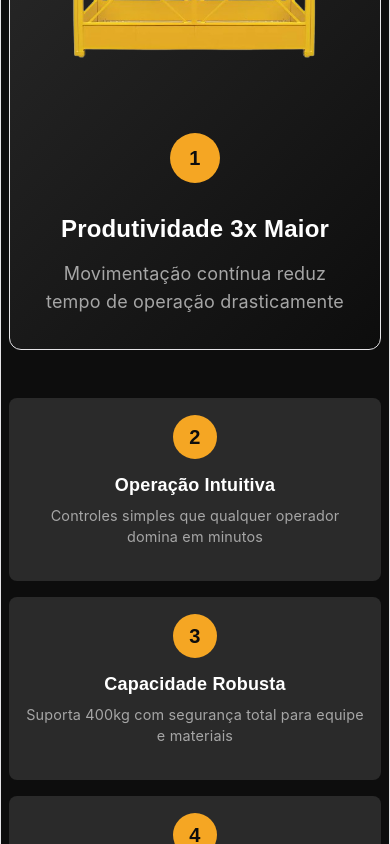
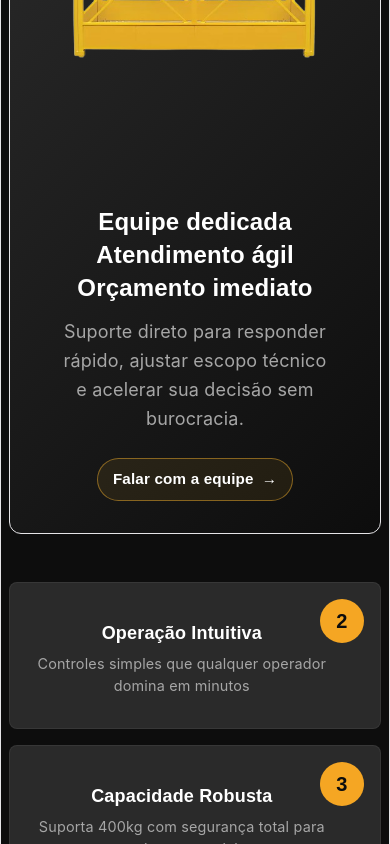
Before and after one commit to kaykyrugani/toplocacoes, a React (Vite) app: page /balancim-eletrico in a window 390 px wide. Shown: the part 1500-2344 px from the top of the page. Built offline with nearby package versions, Linux system fonts and the light colour scheme.

Commit message:
att difrenciais da empresa

```diff
--- a/src/components/sections/ProductSummary.css
+++ b/src/components/sections/ProductSummary.css
@@ -31,6 +31,7 @@
 }
 
 .product-summary__featured {
+  position: relative;
   display: grid;
   grid-template-columns: 1fr 2fr;
   gap: var(--space-xl);
@@ -38,6 +39,13 @@
   padding: var(--space-xl);
   border-radius: var(--radius-lg);
   border: 1px solid var(--border);
+  transition: transform 0.45s ease, box-shadow 0.45s ease, border-color 0.45s ease;
+}
+
+.product-summary__featured:hover {
+  transform: translateY(-6px);
+  border-color: rgba(255, 184, 46, 0.45);
+  box-shadow: 0 24px 40px -24px rgba(0, 0, 0, 0.65);
 }
 
 .featured-card__image {
@@ -50,6 +58,12 @@
   width: 100%;
   height: 100%;
   object-fit: cover;
+  transform: scale(1);
+  transition: transform 0.55s ease;
+}
+
+.product-summary__featured:hover .featured-card__image img {
+  transform: scale(1.045);
 }
 
 .featured-card__content {
@@ -57,9 +71,15 @@
   flex-direction: column;
   gap: var(--space-md);
   padding: var(--space-md);
+  padding-top: calc(var(--space-md) + 0.25rem);
+  padding-right: calc(var(--space-xl) + 3.25rem);
 }
 
 .featured-icon {
+  position: absolute;
+  top: 1.5rem;
+  right: 1.5rem;
+  margin: 0;
   background: linear-gradient(135deg, var(--primary), var(--primary-dark));
   width: 64px;
   height: 64px;
@@ -71,6 +91,34 @@
   font-weight: 700;
   color: var(--text);
   margin: 0;
+  display: inline-flex;
+  flex-direction: column;
+  align-items: flex-start;
+  gap: 0.25rem;
+}
+
+.featured-card__title-line {
+  position: relative;
+  display: inline-block;
+  width: fit-content;
+}
+
+.featured-card__title-line::after {
+  content: '';
+  position: absolute;
+  left: 0;
+  bottom: -0.1em;
+  width: 100%;
+  height: 2px;
+  background: linear-gradient(90deg, var(--primary), rgba(255, 184, 46, 0.2));
+  transform: scaleX(0);
+  transform-origin: left center;
+  transition: transform 0.4s ease;
+  transition-delay: var(--line-delay, 0ms);
+}
+
+.product-summary__featured:hover .featured-card__title-line::after {
+  transform: scaleX(1);
 }
 
 .featured-card__description {
@@ -79,6 +127,45 @@
   color: var(--text-secondary);
   line-height: 1.6;
   margin: 0;
+}
+
+.featured-card__cta {
+  margin-top: var(--space-sm);
+  display: inline-flex;
+  align-items: center;
+  gap: 0.5rem;
+  width: fit-content;
+  padding: 0.6rem 0.95rem;
+  border-radius: 999px;
+  border: 1px solid rgba(255, 184, 46, 0.45);
+  background: rgba(255, 184, 46, 0.08);
+  color: var(--text);
+  font-family: var(--font-sub);
+  font-size: 0.95rem;
+  font-weight: 600;
+  text-decoration: none;
+  transition: border-color 0.35s ease, background-color 0.35s ease, transform 0.35s ease, box-shadow 0.35s ease;
+}
+
+.featured-card__cta:hover {
+  border-color: rgba(255, 184, 46, 0.8);
+  background: rgba(255, 184, 46, 0.14);
+  transform: translateY(-1px);
+  box-shadow: 0 10px 22px -14px rgba(255, 184, 46, 0.75);
+}
+
+.featured-card__cta:focus-visible {
+  outline: 2px solid var(--primary);
+  outline-offset: 2px;
+}
+
+.featured-card__cta-icon {
+  display: inline-block;
+  transition: transform 0.3s ease;
+}
+
+.featured-card__cta:hover .featured-card__cta-icon {
+  transform: translateX(4px);
 }
 
 .product-summary__secondary {
@@ -91,23 +178,28 @@
 
 .secondary-card,
 .benefit-card {
+  position: relative;
   background-color: var(--surface);
   padding: var(--space-lg);
+  padding-top: calc(var(--space-lg) + 1.7rem);
+  padding-right: calc(var(--space-lg) + 2rem);
   border-radius: var(--radius-md);
   text-align: center;
-  transition: transform 0.3s ease, box-shadow 0.3s ease;
-  border: 1px solid transparent;
+  transition: transform 0.35s ease, box-shadow 0.35s ease, border-color 0.35s ease;
+  border: 1px solid rgba(255, 255, 255, 0.06);
 }
 
 .secondary-card:hover,
 .benefit-card:hover {
-  transform: translateY(-4px);
-  border-color: var(--primary);
-  box-shadow: 0 20px 25px -5px rgba(0, 0, 0, 0.3);
+  transform: translateY(-3px);
+  border-color: rgba(255, 184, 46, 0.38);
+  box-shadow: 0 16px 26px -18px rgba(0, 0, 0, 0.7);
 }
 
 .secondary-card {
   padding: var(--space-md);
+  padding-top: calc(var(--space-md) + 1.7rem);
+  padding-right: calc(var(--space-md) + 2rem);
 }
 
 .secondary-card .benefit-card__icon {
@@ -124,6 +216,9 @@
 }
 
 .benefit-card__icon {
+  position: absolute;
+  top: 1.5rem;
+  right: 1.5rem;
   width: 50px;
   height: 50px;
   background-color: var(--primary);
@@ -131,7 +226,7 @@
   display: flex;
   align-items: center;
   justify-content: center;
-  margin: 0 auto var(--space-md);
+  margin: 0;
 }
 
 .benefit-card__number {
@@ -149,6 +244,21 @@
   margin-bottom: var(--space-sm);
 }
 
+.benefit-card__title-text {
+  position: relative;
+  display: inline;
+  background-image: linear-gradient(var(--primary), var(--primary));
+  background-repeat: no-repeat;
+  background-size: 0% 2px;
+  background-position: 0 100%;
+  transition: background-size 0.35s ease;
+}
+
+.secondary-card:hover .benefit-card__title-text,
+.benefit-card:hover .benefit-card__title-text {
+  background-size: 100% 2px;
+}
+
 .benefit-card__description {
   font-family: var(--font-body);
   font-size: 0.95rem;
@@ -164,6 +274,38 @@
 
   .featured-card__content {
     padding: 0;
+    padding-top: 4.8rem;
+    padding-right: 1.25rem;
+    padding-left: 1.25rem;
+  }
+
+  .featured-card__title {
+    align-items: center;
+  }
+
+  .featured-card__cta {
+    margin-inline: auto;
+  }
+
+  .featured-icon {
+    top: 1.25rem;
+    right: 1.25rem;
+  }
+
+  .benefit-card__icon {
+    top: 1.25rem;
+    right: 1.25rem;
+  }
+
+  .secondary-card,
+  .benefit-card {
+    padding-top: calc(var(--space-lg) + 1.5rem);
+    padding-right: calc(var(--space-lg) + 1.75rem);
+  }
+
+  .secondary-card {
+    padding-top: calc(var(--space-md) + 1.5rem);
+    padding-right: calc(var(--space-md) + 1.75rem);
   }
 }
 
@@ -188,6 +330,24 @@
   .secondary-card,
   .benefit-card {
     padding: var(--space-md);
+    padding-top: calc(var(--space-md) + 1.5rem);
+    padding-right: calc(var(--space-md) + 1.65rem);
+  }
+
+  .featured-card__content {
+    padding-top: 4.7rem;
+    padding-right: 1rem;
+    padding-left: 1rem;
+  }
+
+  .featured-icon {
+    top: 1rem;
+    right: 1rem;
+  }
+
+  .benefit-card__icon {
+    top: 1rem;
+    right: 1rem;
   }
 
   .featured-card__title {
--- a/src/components/sections/ProductSummary.jsx
+++ b/src/components/sections/ProductSummary.jsx
@@ -1,49 +1,71 @@
 import React from 'react'
 import Container from '../ui/Container'
-import SectionTitle from '../ui/SectionTitle'
 import './ProductSummary.css'
 
 const ProductSummary = ({ content }) => {
   const featuredItem = content.benefits[0]
   const secondaryItems = content.benefits.slice(1)
   const featuredImage = content.gallery?.[0]?.image || '/src/assets/images/baMan.png'
+  const featuredTitleLines = featuredItem.title.split('|').map((line) => line.trim())
 
   return (
-    <section className="product-summary">
+    <section className="product-summary" aria-labelledby="product-summary-title">
       <Container>
         <div className="product-summary__header">
-          <h2 className="product-summary__title">{content.title}</h2>
+          <h2 id="product-summary-title" className="product-summary__title">{content.title}</h2>
           <p className="product-summary__description">{content.description}</p>
         </div>
 
         <div className="product-summary__content">
-          {/* Featured Card */}
-          <div className="product-summary__featured">
+          <article className="product-summary__featured" aria-label={`Destaque: ${featuredTitleLines.join(' ')}`}>
             <div className="featured-card__image">
               <img
                 src={featuredImage}
                 alt={content.gallery?.[0]?.alt || 'Equipamento em operação'}
+                loading="lazy"
               />
             </div>
             <div className="featured-card__content">
-              <div className="benefit-card__icon featured-icon">
+              <div className="benefit-card__icon featured-icon" aria-hidden="true">
                 <span className="benefit-card__number">1</span>
               </div>
-              <h3 className="featured-card__title">{featuredItem.title}</h3>
+
+              <h3 className="featured-card__title">
+                {featuredTitleLines.map((line, idx) => (
+                  <span
+                    key={`${line}-${idx}`}
+                    className="featured-card__title-line"
+                    style={{ '--line-delay': `${idx * 140}ms` }}
+                  >
+                    {line}
+                  </span>
+                ))}
+              </h3>
+
               <p className="featured-card__description">{featuredItem.description}</p>
+
+              <a
+                href="#contato"
+                className="featured-card__cta"
+                aria-label="Falar com a equipe para solicitar orçamento"
+              >
+                Falar com a equipe
+                <span className="featured-card__cta-icon" aria-hidden="true">→</span>
+              </a>
             </div>
-          </div>
+          </article>
 
-          {/* Secondary Cards */}
           <div className="product-summary__secondary">
             {secondaryItems.map((benefit, index) => (
-              <div key={index + 1} className="benefit-card secondary-card">
-                <div className="benefit-card__icon">
+              <article key={index + 1} className="benefit-card secondary-card" aria-label={`Benefício ${index + 2}: ${benefit.title}`}>
+                <div className="benefit-card__icon" aria-hidden="true">
                   <span className="benefit-card__number">{index + 2}</span>
                 </div>
-                <h3 className="benefit-card__title">{benefit.title}</h3>
+                <h3 className="benefit-card__title">
+                  <span className="benefit-card__title-text">{benefit.title}</span>
+                </h3>
                 <p className="benefit-card__description">{benefit.description}</p>
-              </div>
+              </article>
             ))}
           </div>
         </div>
--- a/src/data/balancimEletricoContent.js
+++ b/src/data/balancimEletricoContent.js
@@ -33,8 +33,8 @@ export const balancimEletricoContent = {
     description: "O balancim elétrico é a escolha inteligente para grandes projetos. Com movimentação elétrica suave e capacidade de 400kg, oferece 3x mais produtividade que sistemas manuais. Ideal para fachadas de edifícios, obras industriais e projetos que exigem precisão e velocidade.",
     benefits: [
       {
-        title: "Produtividade 3x Maior",
-        description: "Movimentação contínua reduz tempo de operação drasticamente"
+        title: "Equipe dedicada|Atendimento ágil|Orçamento imediato",
+        description: "Suporte direto para responder rápido, ajustar escopo técnico e acelerar sua decisão sem burocracia."
       },
       {
         title: "Operação Intuitiva",
--- a/src/data/balancimManualContent.js
+++ b/src/data/balancimManualContent.js
@@ -34,8 +34,8 @@ export const balancimManualContent = {
     description: "O balancim manual é a escolha inteligente para pequenos serviços e reformas. Com operação simplificada e estrutura leve, oferece mobilidade total onde a precisão elétrica não é essencial. Perfeito para manutenção residencial, pequenas reformas e serviços rápidos.",
     benefits: [
       {
-        title: "Economia 60% Menor",
-        description: "Custo drasticamente reduzido sem perder segurança e qualidade"
+        title: "Equipe próxima|Resposta rápida|Orçamento sem fricção",
+        description: "Atendimento direto com suporte técnico ágil para alinhar escopo, preço e prazo em minutos."
       },
       {
         title: "Operação Simples",
```
Also changed, not shown: 2 other files (tests, documents, lock files or other folders).
